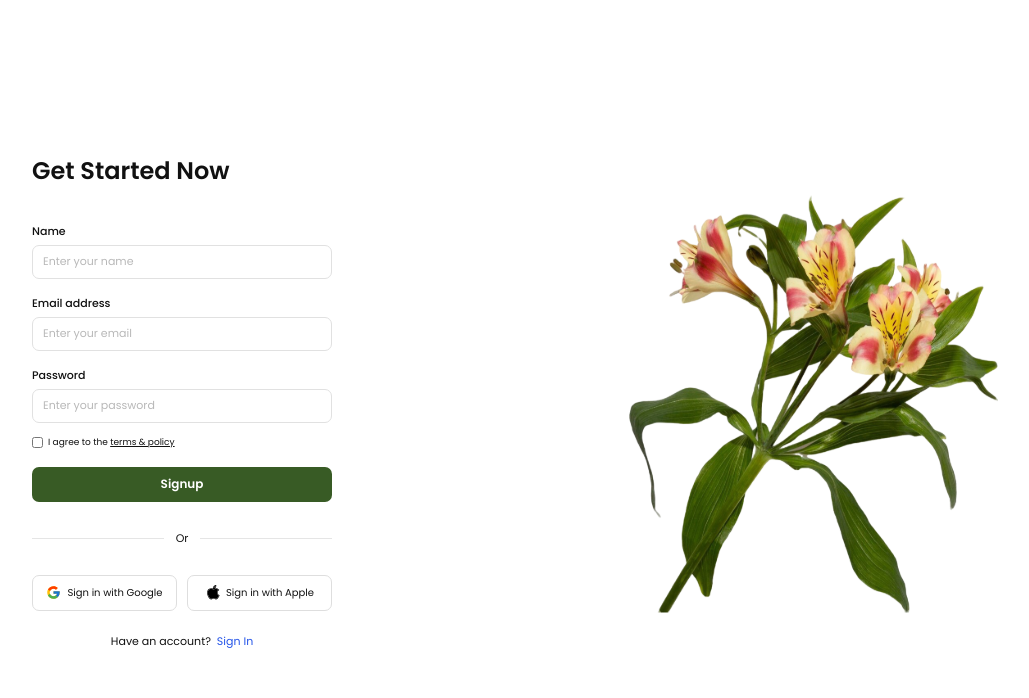
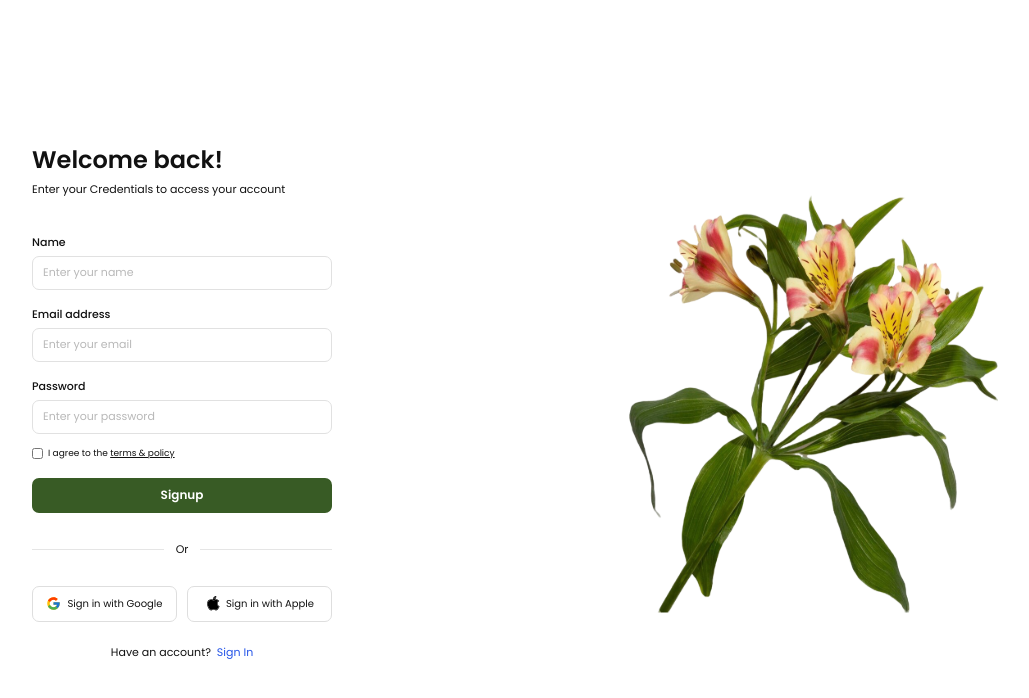
Before and after one commit to lanWifi01/appdev1-final-practical-exam, a React (Vite) app: page / in a window 1280 px wide. Shown: the top 698 px of the page, without its empty margins (142-1171 px from the left). Built offline with nearby package versions, Linux system fonts and the light colour scheme.

Commit message:
Update Login page title

```diff
--- a/src/App.jsx
+++ b/src/App.jsx
@@ -1,7 +1,7 @@
-import Signup from "./components/signup/Signup";
+import Login from "./components/login/Login";
 
 function App() {
-  return <Signup />;
+  return <Login />;
 }
 
 export default App;
--- a/src/components/login/Login.jsx
+++ b/src/components/login/Login.jsx
@@ -8,8 +8,11 @@ function Login() {
     <main className={styles.signupPage}>
       <section className={styles.leftSection}>
         <div className={styles.formContainer}>
-          <h1 className={styles.heading}>Get Started Now</h1>
+          <h1 className={styles.heading}>Welcome back!</h1>
 
+          <p className={styles.subtitle}>
+            Enter your Credentials to access your account
+          </p>
           <form className={styles.signupForm}>
             <div className={styles.inputGroup}>
               <label htmlFor="name">Name</label>
@@ -62,20 +65,12 @@ function Login() {
 
           <div className={styles.socialButtons}>
             <button type="button" className={styles.socialButton}>
-    <img
-      src={gIcon}
-      alt=""
-      className={styles.socialIcon}
-    />
+              <img src={gIcon} alt="" className={styles.socialIcon} />
               <span>Sign in with Google</span>
             </button>
 
             <button type="button" className={styles.socialButton}>
-    <img
-      src={aIcon}
-      alt=""
-      className={styles.socialIcon}
-    />
+              <img src={aIcon} alt="" className={styles.socialIcon} />
               <span>Sign in with Apple</span>
             </button>
           </div>
@@ -83,7 +78,6 @@ function Login() {
           <p className={styles.signinText}>
             Have an account? <a href="/login">Sign In</a>
           </p>
-
         </div>
       </section>
 
--- a/src/components/login/Login.module.css
+++ b/src/components/login/Login.module.css
@@ -27,29 +27,6 @@ body {
   max-width: 390px;
   height: auto;
   object-fit: contain;
-}
-
-
-.leftSection {
-  flex: 1;
-  min-width: 0;
-  display: flex;
-  align-items: center;
-  justify-content: center;
-  padding: 24px;
-}
-
-.formContainer {
-  width: 100%;
-  max-width: 300px;
-}
-
-.heading {
-  margin: 0 0 36px;
-  font-size: 24px;
-  font-weight: 600;
-  line-height: 1.3;
-  color: #111111;
 }
 
 .signupForm {
@@ -200,3 +177,33 @@ body {
 .signinText a:hover {
   text-decoration: underline;
 }
+
+.leftSection {
+  flex: 1;
+  min-width: 0;
+  display: flex;
+  align-items: center;
+  justify-content: center;
+  padding: 24px;
+}
+
+.formContainer {
+  width: 100%;
+  max-width: 300px;
+}
+
+.heading {
+  margin: 0 0 6px;
+  color: #111111;
+  font-size: 24px;
+  font-weight: 600;
+  line-height: 1.3;
+}
+
+.subtitle {
+  margin: 0 0 36px;
+  color: #111111;
+  font-size: 11px;
+  font-weight: 400;
+  line-height: 1.5;
+}
```
Also changed, not shown: broñola-login-title.png (added). Lines whose indentation alone changed are shown as unchanged.
